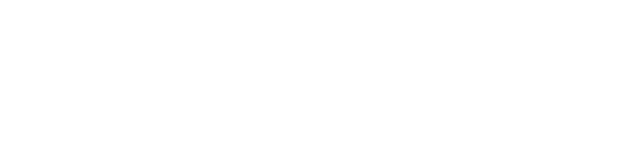
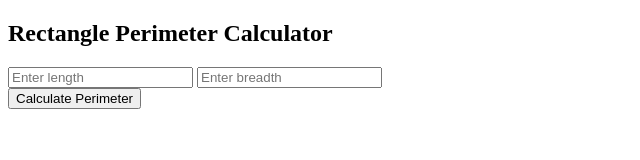
Before and after one commit to kalyanimurkute/perimeter-calculator, a plain HTML site: page pages/index.html in a window 1280 px wide. Shown: the whole page, without its empty margins (0-640 px from the left). Drawn offline with Linux system fonts and the light colour scheme.

Commit message:
Update index.html
add input box

```diff
--- a/pages/index.html
+++ b/pages/index.html
@@ -7,6 +7,13 @@
     </title>
 </head>
 <body>
-
+     <div class="box">
+        <h2>Rectangle Perimeter Calculator</h2>
+        <input type="number" id="length" placeholder="Enter length">
+        <input type="number" id="breadth" placeholder="Enter breadth">
+        <br>
+        <button onclick="calculatePerimeter()">Calculate Perimeter</button>
+        <p id="result"></p>
+    </div>
 </body>
 </html>
```
